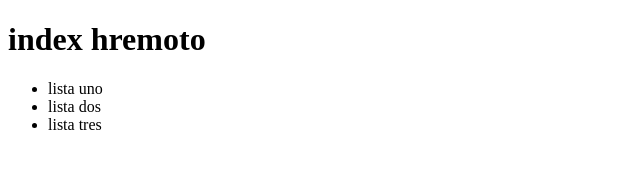
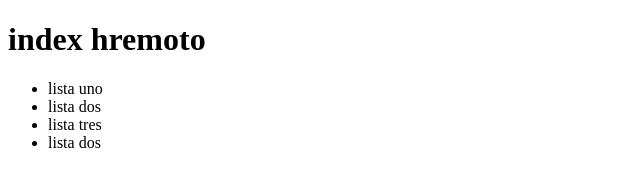
Before and after one commit to DaysiMassielka/14_03SincroGitRenoto, a plain HTML site: page ejerc1403/index.html in a window 1280 px wide. Shown: the full height of the page, 0-640 px from the left. Drawn offline with Linux system fonts and the light colour scheme.

Commit message:
otro camb

```diff
--- a/ejerc1403/index.html
+++ b/ejerc1403/index.html
@@ -13,6 +13,7 @@
         <li>lista uno</li>
         <li>lista dos</li>
         <li>lista tres</li>
+        <li>lista dos</li>
     </ul>
 
 </body>
```
